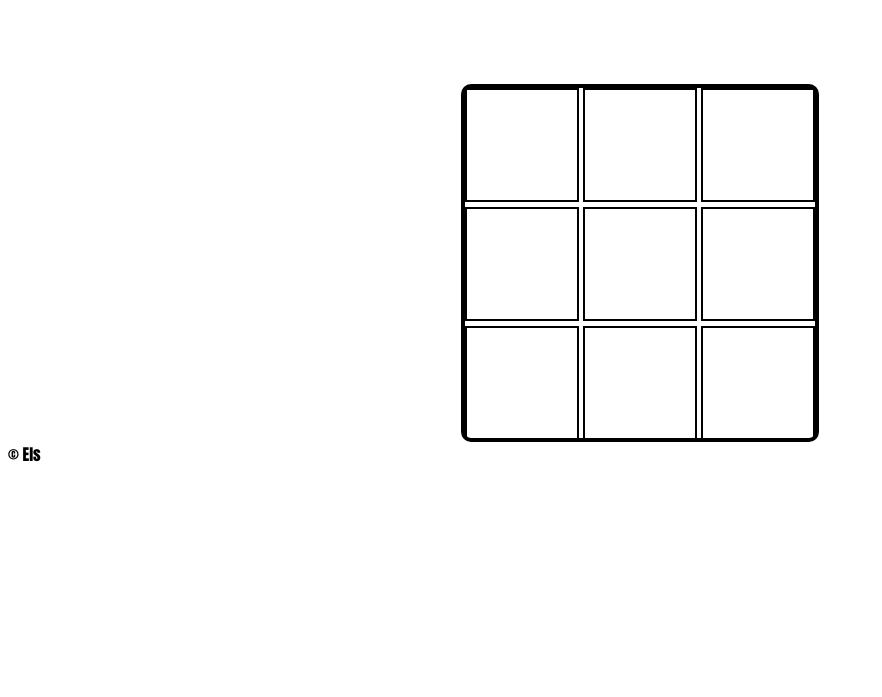
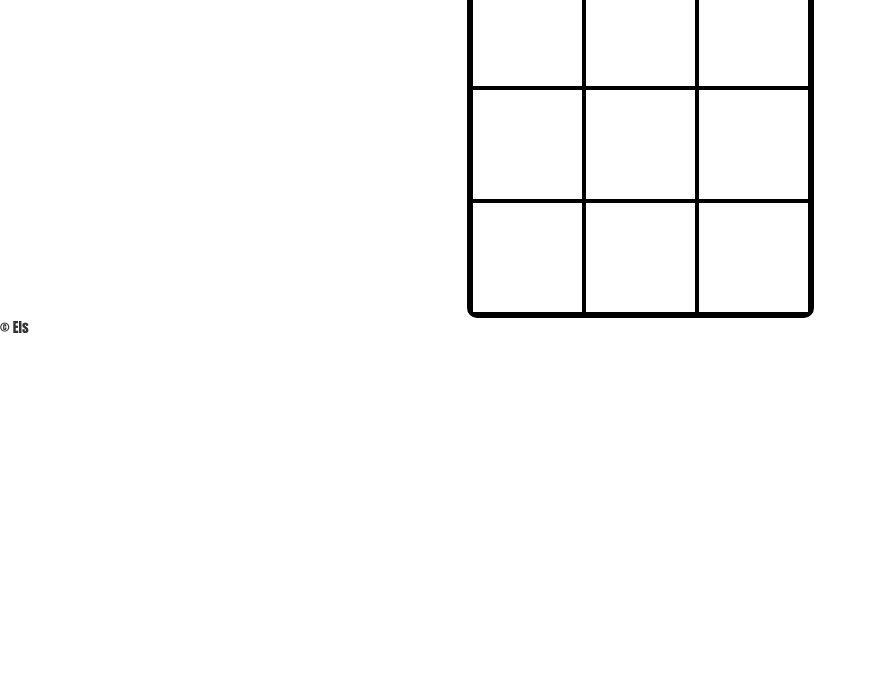
Before and after one commit to Els-Sparta/SpartaGlobal_tic-tac-toe, a plain HTML site: page index.html in a window 1280 px wide. Shown: the part 103-800 px from the top of the page, without its empty margins (0-882 px from the left). Drawn offline with nearby package versions, Linux system fonts and the light colour scheme.

Commit message:
Used boostrap to format the design of the grid

```diff
--- a/index.css
+++ b/index.css
@@ -14,28 +14,17 @@ h2 {
 }
 
 .container {
-  height: 350px;
-  width: 350px;
-  margin: 0 auto;
-  margin-top: 100px;
+  width: 347px;
+  margin: auto;
   border: solid black 4px;
   border-radius: 10px;
 }
 
 .square {
-  height: 110px;
-  width: 110px;
+  height: 113px;
+  width: 113px;
   display: inline-block;
   border: solid black 2px
-}
-
-.dot {
-  margin: 0 auto;
-  border-radius: 100%;
-  height: 74px;
-  width: 75px;
-  margin-top: 18px;
-  background-color: black;
 }
 
 .button {
--- a/index.html
+++ b/index.html
@@ -3,6 +3,7 @@
   <head>
     <meta charset="utf-8">
     <title>Tic Tac Toe Game</title>
+    <link rel="stylesheet" href="https://maxcdn.bootstrapcdn.com/bootstrap/3.3.7/css/bootstrap.min.css" integrity="sha384-BVYiiSIFeK1dGmJRAkycuHAHRg32OmUcww7on3RYdg4Va+PmSTsz/K68vbdEjh4u" crossorigin="anonymous">
     <link rel="stylesheet" href="index.css">
     <script
   src="https://code.jquery.com/jquery-3.3.1.min.js" integrity="sha256-FgpCb/KJQlLNfOu91ta32o/NMZxltwRo8QtmkMRdAu8=" crossorigin="anonymous"></script>
@@ -11,36 +12,56 @@
   <body>
     <h1>Tic Tac Toe</h1>
     <div class="container">
-      <div class="square">
-        <div id="count" class="innerSquare"></div>
+      <div class="row">
+        <div class="col-md-4 square"></div>
+        <div class="col-md-4 square"></div>
+        <div class="col-md-4 square"></div>
       </div>
-      <div class="square">
-        <div id="count" class="innerSquare"></div>
+      <div class="row">
+        <div class="col-md-4 square"></div>
+        <div class="col-md-4 square"></div>
+        <div class="col-md-4 square"></div>
       </div>
-      <div class="square">
-        <div id="count" class="innerSquare"></div>
+      <div class="row">
+        <div class="col-md-4 square"></div>
+        <div class="col-md-4 square"></div>
+        <div class="col-md-4 square"></div>
       </div>
-      <div class="square">
-        <div id="count" class="innerSquare"></div>
-      </div>
-      <div class="square">
-        <div id="count" class="innerSquare"></div>
-      </div>
-      <div class="square">
-        <div id="count" class="innerSquare"></div>
-      </div>
-      <div class="square">
-        <div id="count" class="innerSquare"></div>
-      </div>
-      <div class="square">
-        <div id="count" class="innerSquare"></div>
-      </div>
-      <div class="square">
-        <div id="count" class="innerSquare"></div>
-      </div>
+
     </div>
   </body>
   <footer>
     &copy Els
   </footer>
 </html>
+
+
+<!-- <div class="container">
+  <div class="square">
+    <button id="myButton" name="button"></button>
+  </div>
+  <div class="square">
+    <button id="myButton" name="button"></button>
+  </div>
+  <div class="square">
+    <button id="myButton" name="button"></button>
+  </div>
+  <div class="square">
+    <button id="myButton" name="button"></button>
+  </div>
+  <div class="square">
+    <button id="myButton" name="button"></button>
+  </div>
+  <div class="square">
+    <button id="myButton" name="button"></button>
+  </div>
+  <div class="square">
+    <button id="myButton" name="button"></button>
+  </div>
+  <div class="square">
+    <button id="myButton" name="button"></button>
+  </div>
+  <div class="square">
+    <button id="myButton" name="button"></button>
+  </div>
+</div> -->
--- a/index.js
+++ b/index.js
@@ -1,7 +1,8 @@
 //To keep the script line at the top of the html
 $(function(event){
-  var count = $("#count");
-
+  $("#myButton").on("click", function(){
+    $(".square").html()
+  })
 
 
 
```
